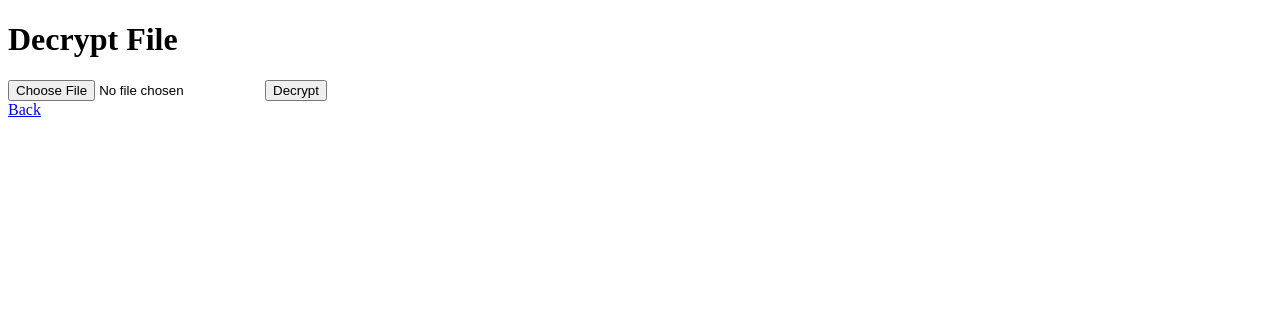
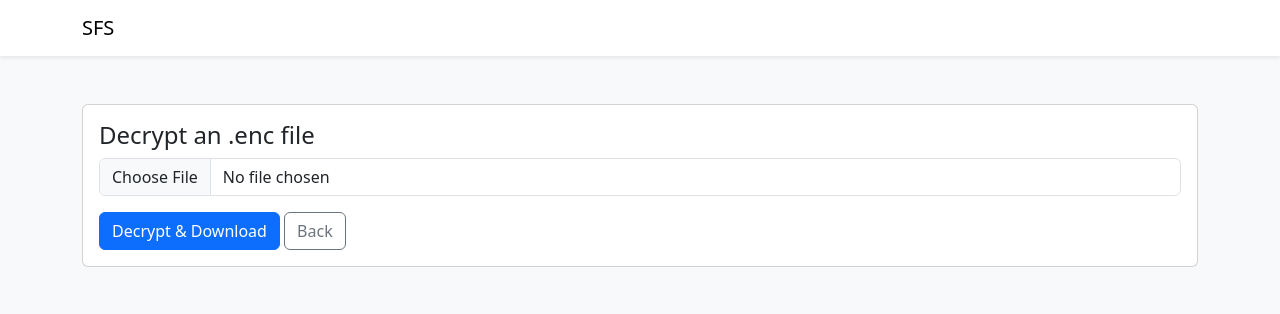
Before and after one commit to Abhims898/Elevate-labs-Internship-project, a Flask app: page /decrypt in a window 1280 px wide. Shown: the top 314 px of the page. Run offline with Flask 2, Linux system fonts and the light colour scheme.

Commit message:
Update decrypt.html

```diff
--- a/templates/decrypt.html
+++ b/templates/decrypt.html
@@ -1,14 +1,51 @@
-<!DOCTYPE html>
-<html>
-<head>
-  <title>Decrypt File</title>
-</head>
-<body>
-  <h1>Decrypt File</h1>
-  <form method="POST" enctype="multipart/form-data">
-    <input type="file" name="file" required>
-    <button type="submit">Decrypt</button>
-  </form>
-  <a href="{{ url_for('index') }}">Back</a>
-</body>
+<!doctype html>
+<html lang="en">
+  <head>
+    <meta charset="utf-8">
+    <title>Decrypt — SFS</title>
+    <meta name="viewport" content="width=device-width, initial-scale=1">
+    <link href="https://cdn.jsdelivr.net/npm/bootstrap@5.3.2/dist/css/bootstrap.min.css" rel="stylesheet">
+  </head>
+  <body class="bg-light">
+    <nav class="navbar navbar-expand-lg navbar-light bg-white shadow-sm">
+      <div class="container">
+        <a class="navbar-brand" href="{{ url_for('index') }}">SFS</a>
+        <div class="d-flex ms-auto">
+          {% if auth_enabled %}
+            {% if session.logged_in %}
+              <a class="btn btn-outline-secondary me-2" href="{{ url_for('list_files') }}">Files</a>
+              <a class="btn btn-outline-danger" href="{{ url_for('logout') }}">Logout</a>
+            {% else %}
+              <a class="btn btn-outline-primary" href="{{ url_for('login') }}">Login</a>
+            {% endif %}
+          {% endif %}
+        </div>
+      </div>
+    </nav>
+
+    <div class="container py-5">
+      <div class="card">
+        <div class="card-body">
+          <h4>Decrypt an .enc file</h4>
+          <form method="post" enctype="multipart/form-data">
+            <div class="mb-3">
+              <input class="form-control" type="file" name="file" accept=".enc" required>
+            </div>
+            <button class="btn btn-primary" type="submit">Decrypt & Download</button>
+            <a class="btn btn-outline-secondary" href="{{ url_for('index') }}">Back</a>
+          </form>
+        </div>
+      </div>
+
+      {% with messages = get_flashed_messages(with_categories=true) %}
+        {% if messages %}
+          <div class="mt-3">
+            {% for category, msg in messages %}
+              <div class="alert alert-{{ category }}">{{ msg }}</div>
+            {% endfor %}
+          </div>
+        {% endif %}
+      {% endwith %}
+    </div>
+  </body>
 </html>
```
